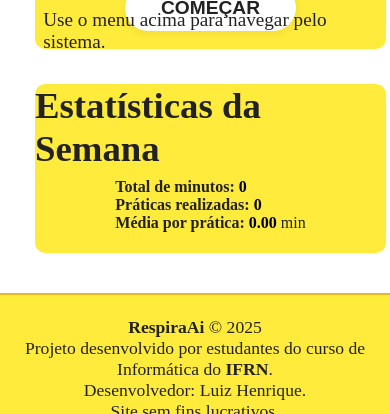
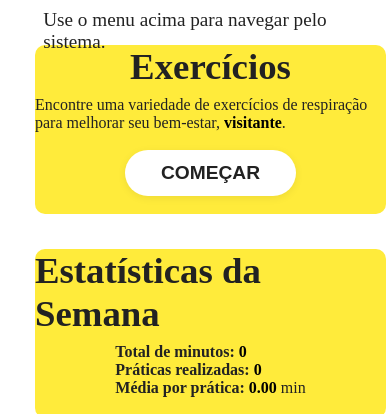
Before and after one commit to luizhenriquesccp/SetembroAmarelo, a plain HTML site: page index.html in a window 390 px wide. Shown: the part 796-1210 px from the top of the page. Drawn offline with Linux system fonts and the light colour scheme.

Commit message:
Estilo para o mobile

```diff
--- a/static/css/styles.css
+++ b/static/css/styles.css
@@ -111,6 +111,9 @@ span {
   .nav-bar .menu-links a {
     font-size: 4vw;
   }
+  #card {
+    margin-top: 200px;
+  }
 
 }
 .historico-main-content {
```
